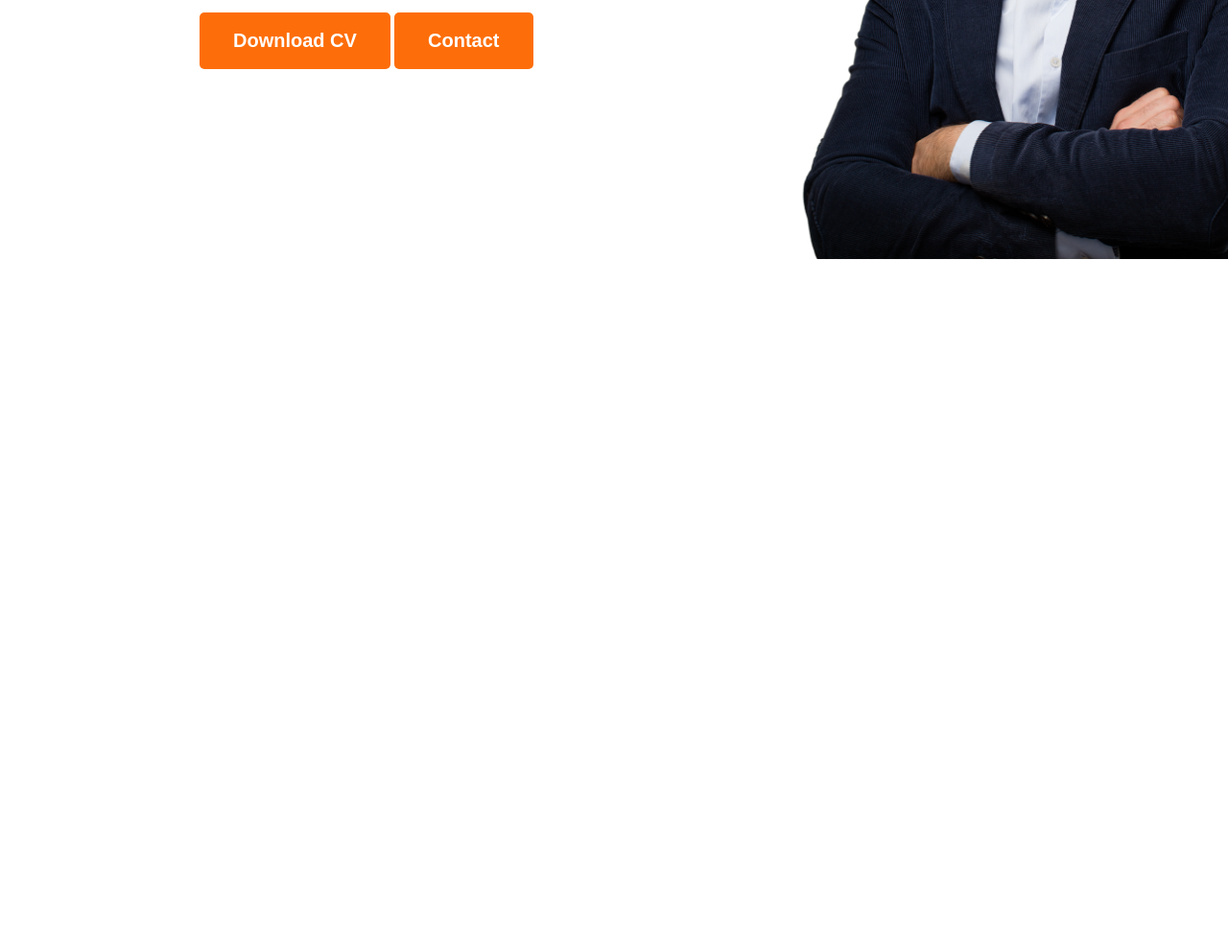
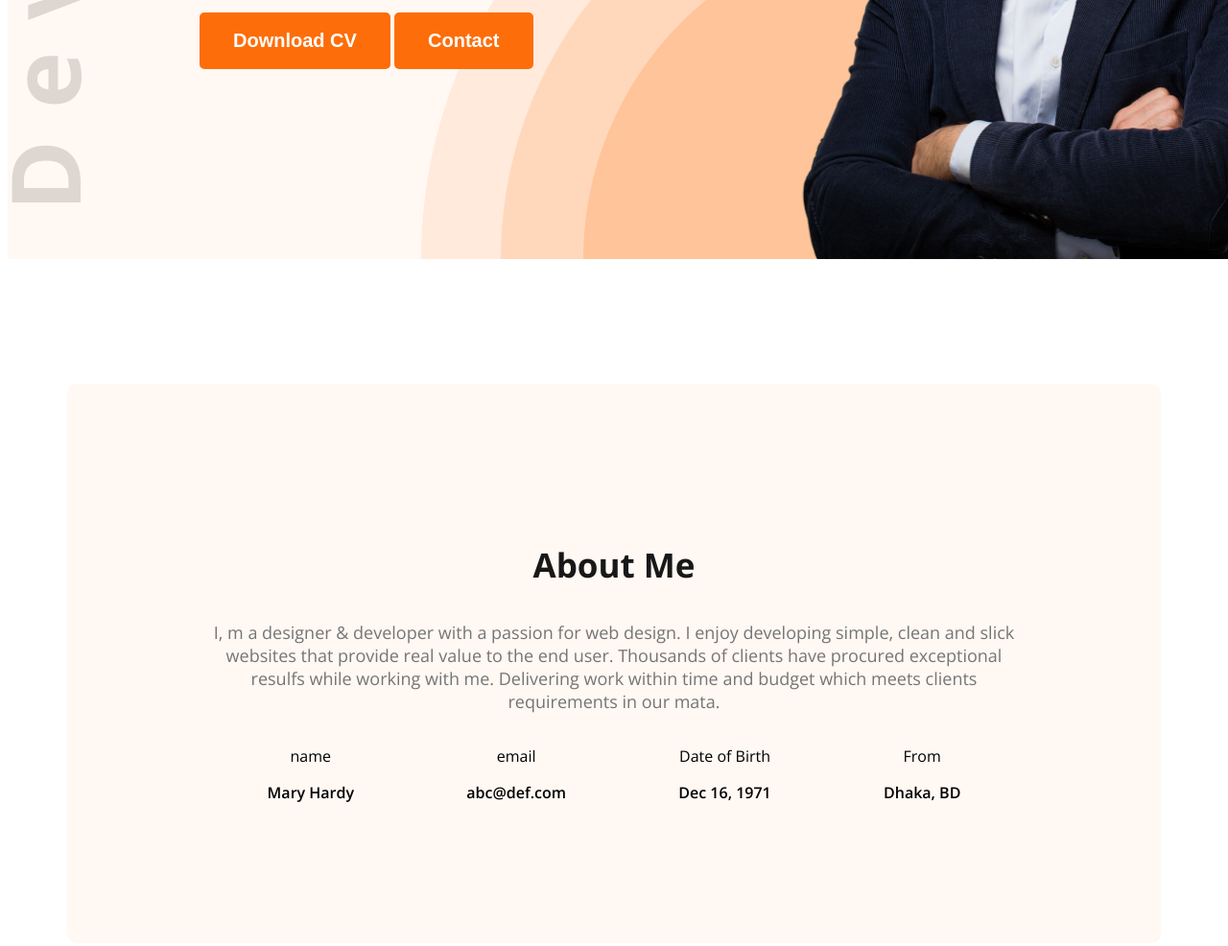
Before and after one commit to Jahid160/web-portfolio, a plain HTML site: page index.html in a window 1280 px wide. Shown: the part 560-1546 px from the top of the page at 96% size. Before the commit the page ends 838 px from the top, so only its background shows below. Drawn offline with nearby package versions, Linux system fonts and the light colour scheme.

Commit message:
main section finished

```diff
--- a/index.html
+++ b/index.html
@@ -13,7 +13,7 @@
     <link rel="stylesheet" href="style/portfolio.css" />
   </head>
   <body class="open-sans-normal">
-    <header>
+    <header class="header secondary-bg">
       <nav>
         <h3 class="nav-title">Ma<span class="text-primary">r</span>y</h3>
         <ul>
@@ -28,18 +28,43 @@
       </nav>
       <div class="banner">
         <div class="banner-content">
-          <h4 class="banner-greetings dark-2">Hi,  I  am</h4>
+          <h4 class="banner-greetings dark-2">Hi, I am</h4>
           <h1 class="banner-title">Marly Hardy</h1>
           <p class="banner-description">
-            Shot what able cold new see hold.Friendly as an betrayed formerly he. Morning because as to society behaved moments.
+            Shot what able cold new see hold.Friendly as an betrayed formerly
+            he. Morning because as to society behaved moments.
           </p>
           <button class="btn-primary">Download CV</button>
           <button class="btn-primary">Contact</button>
         </div>
-        <img class="banner-profile-picture" src="images/hardy.png" alt="">
+        <img class="banner-profile-picture" src="images/hardy.png" alt="" />
       </div>
     </header>
-    <main></main>
+    <main>
+      <section class="about secondary-bg">
+<h3 class="section-title">About Me</h3>
+<p class="section-description">I, m a designer & developer with a passion for web design. I enjoy developing simple, clean and slick websites that provide real value to the end user. Thousands of clients have procured exceptional resulfs while working with me. Delivering work within time and budget which meets clients requirements in our mata.</p>
+<div class="about-items">
+  <!--* .about-item*4>p.item-title+p.item-description -->
+  <div class="about-item">
+    <p class="item-title">name</p>
+    <p class="item-description">Mary Hardy</p>
+  </div>
+  <div class="about-item">
+    <p class="item-title">email</p>
+    <p class="item-description">abc@def.com</p>
+  </div>
+  <div class="about-item">
+    <p class="item-title">Date of Birth</p>
+    <p class="item-description">Dec 16, 1971</p>
+  </div>
+  <div class="about-item">
+    <p class="item-title">From</p>
+    <p class="item-description">Dhaka, BD</p>
+  </div>
+</div>
+      </section>
+    </main>
     <footer></footer>
   </body>
 </html>
--- a/style/portfolio.css
+++ b/style/portfolio.css
@@ -9,6 +9,10 @@
 }
 
 /** shared style */
+.secondary-bg {
+  background-color: #FFF8F3;
+}
+
 .text-primary{
   color: #FD6E0A;
 }
@@ -26,6 +30,25 @@
   border: none;
   font-size: 20px;
 }
+
+.section-title {
+  font-size: 35px;
+  font-weight: bold;
+  color: #181818;
+}
+
+.section-description {
+  font-size: 18px;
+  color: #757575;
+}
+
+/* * header */
+.header {
+  background-image: url('../images/developer.png'), url(../images/header_bg.png);
+  background-position: top left, bottom right;
+  background-repeat: no-repeat;
+}
+
 
 /** Nav style */
 nav{
@@ -79,3 +102,26 @@ font-size: 20px;
 .banner-profile-picture {
   width: 580px;
 }
+
+/* *main */
+main {
+  max-width: 1140px;
+  margin: 0 auto;
+}
+
+/* *about  */
+.about {
+  border-radius: 10px;
+  margin-top: 130px;
+  padding: 130px 150px;
+  text-align: center;
+}
+
+.about-items {
+  display: flex;
+  justify-content: space-around;
+}
+
+.item-description {
+  font-weight: 600;
+}
```
